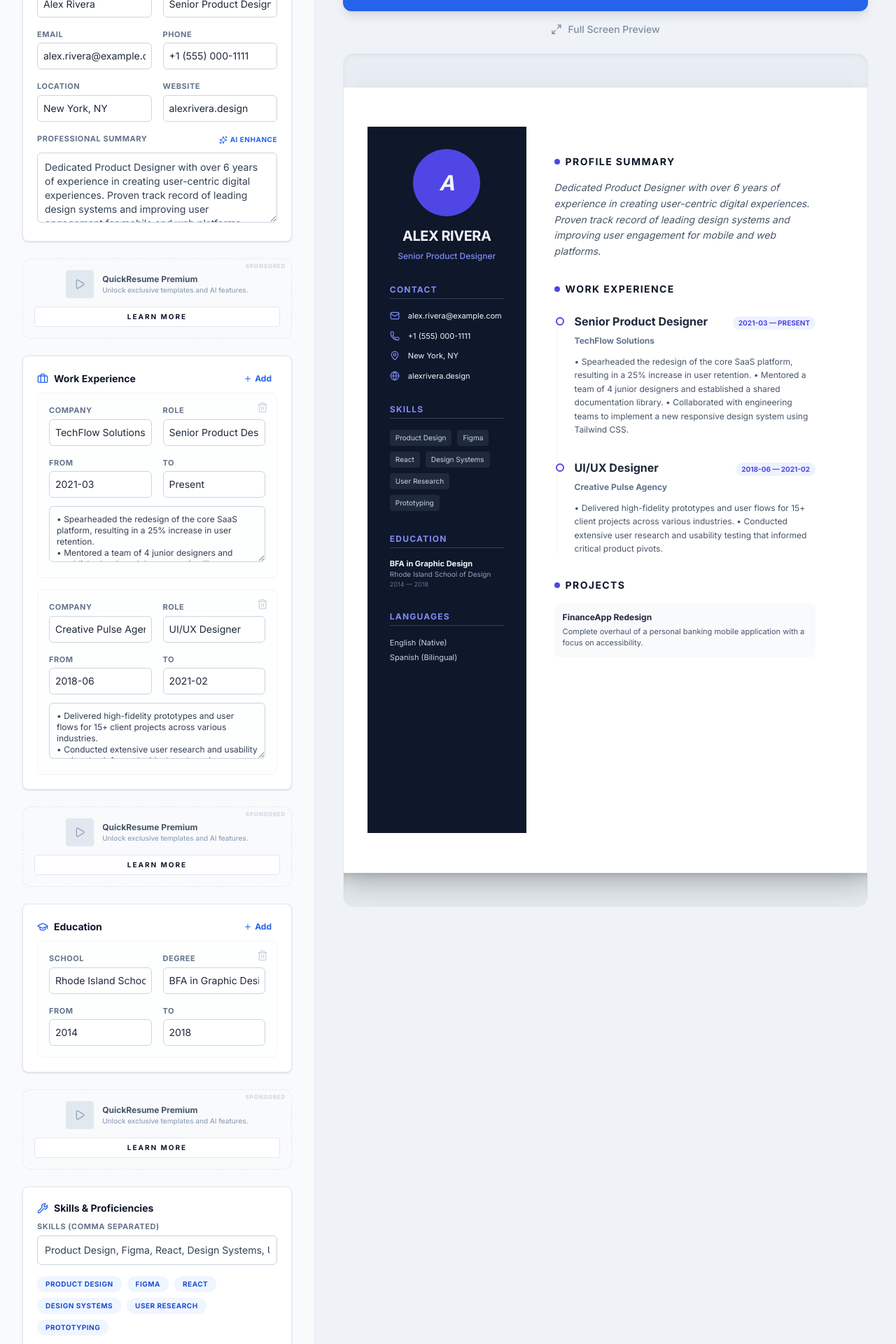
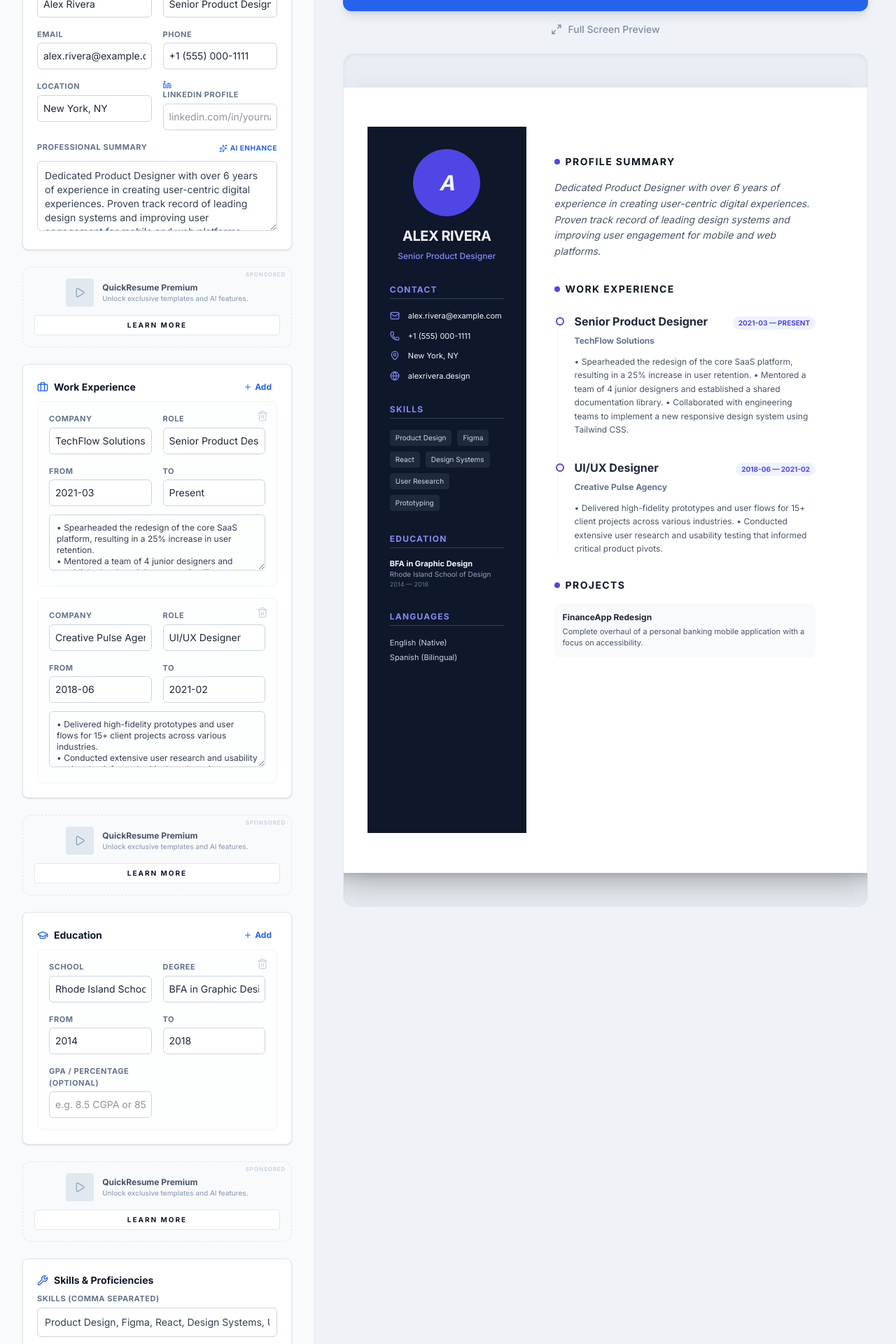
Before and after one commit to venkateshkonakalla-creator/Resume-builder-, a React (Vite) app: page / in a window 1280 px wide. Shown: the part 260-2180 px from the top of the page at 70% size. Built offline with nearby package versions, Linux system fonts and the light colour scheme; no server answers; a web font is replaced by a local one.

Commit message:
Update ResumeForm.tsx

```diff
--- a/src/components/ResumeForm.tsx
+++ b/src/components/ResumeForm.tsx
@@ -4,11 +4,10 @@ import {
   Briefcase,
   GraduationCap,
   Wrench,
-  Globe,
   MapPin,
   Mail,
   Phone,
-  Link as LinkIcon,
+  Linkedin,
   Trash2,
   Plus,
   Sparkles
@@ -24,6 +23,7 @@ interface Props {
 
 export const ResumeForm: React.FC<Props> = ({ data, onChange }) => {
   const [isEnhancing, setIsEnhancing] = React.useState<string | null>(null);
+  const skillsRef = React.useRef<HTMLInputElement>(null);
 
   const updatePersonalInfo = (field: keyof ResumeData['personalInfo'], value: string) => {
     onChange({
@@ -59,7 +59,7 @@ export const ResumeForm: React.FC<Props> = ({ data, onChange }) => {
   const addEducation = () => {
     onChange({
       ...data,
-      education: [...data.education, { school: '', degree: '', startDate: '', endDate: '', description: '' }]
+      education: [...data.education, { school: '', degree: '', startDate: '', endDate: '', description: '', gpa: '' }]
     });
   };
 
@@ -73,8 +73,15 @@ export const ResumeForm: React.FC<Props> = ({ data, onChange }) => {
     onChange({ ...data, education: data.education.filter((_, i) => i !== index) });
   };
 
+  // Scroll skills input into view when focused on mobile
+  const handleSkillsFocus = () => {
+    setTimeout(() => {
+      skillsRef.current?.scrollIntoView({ behavior: 'smooth', block: 'center' });
+    }, 300);
+  };
+
   return (
-    <div className="space-y-6 pb-20">
+    <div className="space-y-6 pb-40">
       {/* Personal Info */}
       <section className="form-section-card space-y-4">
         <div className="flex items-center gap-2 text-slate-900 mb-2">
@@ -87,7 +94,19 @@ export const ResumeForm: React.FC<Props> = ({ data, onChange }) => {
           <Input label="Email" value={data.personalInfo.email} onChange={(v) => updatePersonalInfo('email', v)} />
           <Input label="Phone" value={data.personalInfo.phone} onChange={(v) => updatePersonalInfo('phone', v)} />
           <Input label="Location" value={data.personalInfo.location} onChange={(v) => updatePersonalInfo('location', v)} />
-          <Input label="Website" value={data.personalInfo.website || ''} onChange={(v) => updatePersonalInfo('website', v)} />
+          {/* LinkedIn replaces Website */}
+          <div className="space-y-1">
+            <label className="input-label-sm flex items-center gap-1">
+              <Linkedin className="h-3 w-3 text-blue-600" />
+              LinkedIn Profile
+            </label>
+            <input
+              className="w-full p-2 rounded-md border border-slate-300 focus:border-blue-500 focus:ring-1 focus:ring-blue-100 outline-none text-slate-800 text-sm transition-all bg-white"
+              value={data.personalInfo.linkedin || ''}
+              onChange={(e) => updatePersonalInfo('linkedin', e.target.value)}
+              placeholder="linkedin.com/in/yourname"
+            />
+          </div>
         </div>
         <div className="space-y-2">
           <div className="flex justify-between items-center">
@@ -180,9 +199,21 @@ export const ResumeForm: React.FC<Props> = ({ data, onChange }) => {
                 <Input label="Degree" value={edu.degree} onChange={(v) => updateEducation(index, 'degree', v)} />
                 <Input label="From" value={edu.startDate} onChange={(v) => updateEducation(index, 'startDate', v)} />
                 <Input label="To" value={edu.endDate} onChange={(v) => updateEducation(index, 'endDate', v)} />
+                {/* GPA / Percentage field */}
+                <Input
+                  label="GPA / Percentage (optional)"
+                  value={edu.gpa || ''}
+                  onChange={(v) => updateEducation(index, 'gpa', v)}
+                  placeholder="e.g. 8.5 CGPA or 85%"
+                />
               </div>
             </div>
           ))}
+          {data.education.length === 0 && (
+            <button onClick={addEducation} className="w-full py-4 border-2 border-dashed border-slate-200 rounded-lg text-slate-400 text-xs font-bold uppercase tracking-widest hover:border-blue-300 hover:text-blue-500 transition-all">
+              + Add Education
+            </button>
+          )}
         </div>
       </section>
 
@@ -197,16 +228,19 @@ export const ResumeForm: React.FC<Props> = ({ data, onChange }) => {
         <div className="space-y-4">
           <div>
             <label className="input-label-sm">Skills (Comma separated)</label>
+            {/* Fixed: textarea instead of input so keyboard doesn't cover it on mobile */}
             <input
+              ref={skillsRef}
               className="w-full p-2.5 rounded-md border border-slate-300 focus:border-blue-500 focus:ring-1 focus:ring-blue-100 outline-none text-slate-700 text-sm transition-all"
               value={data.skills.join(', ')}
               onChange={(e) => onChange({ ...data, skills: e.target.value.split(',').map(s => s.trim()) })}
               placeholder="e.g. Figma, Tailwind CSS, React"
+              onFocus={handleSkillsFocus}
             />
           </div>
-          <div className="flex flex-wrap gap-2">
+          <div className="flex flex-wrap gap-2 pb-6">
             {data.skills.map((s, i) => s && (
-               <span key={i} className="px-3 py-1 bg-blue-50 text-blue-700 rounded-full text-[10px] font-bold uppercase tracking-wider">{s}</span>
+              <span key={i} className="px-3 py-1 bg-blue-50 text-blue-700 rounded-full text-[10px] font-bold uppercase tracking-wider">{s}</span>
             ))}
           </div>
         </div>
@@ -215,13 +249,14 @@ export const ResumeForm: React.FC<Props> = ({ data, onChange }) => {
   );
 };
 
-const Input = ({ label, value, onChange }: { label: string, value: string, onChange: (v: string) => void }) => (
+const Input = ({ label, value, onChange, placeholder }: { label: string, value: string, onChange: (v: string) => void, placeholder?: string }) => (
   <div className="space-y-1">
     <label className="input-label-sm">{label}</label>
     <input
       className="w-full p-2 rounded-md border border-slate-300 focus:border-blue-500 focus:ring-1 focus:ring-blue-100 outline-none text-slate-800 text-sm transition-all bg-white"
       value={value}
       onChange={(e) => onChange(e.target.value)}
+      placeholder={placeholder}
     />
   </div>
 );
```
